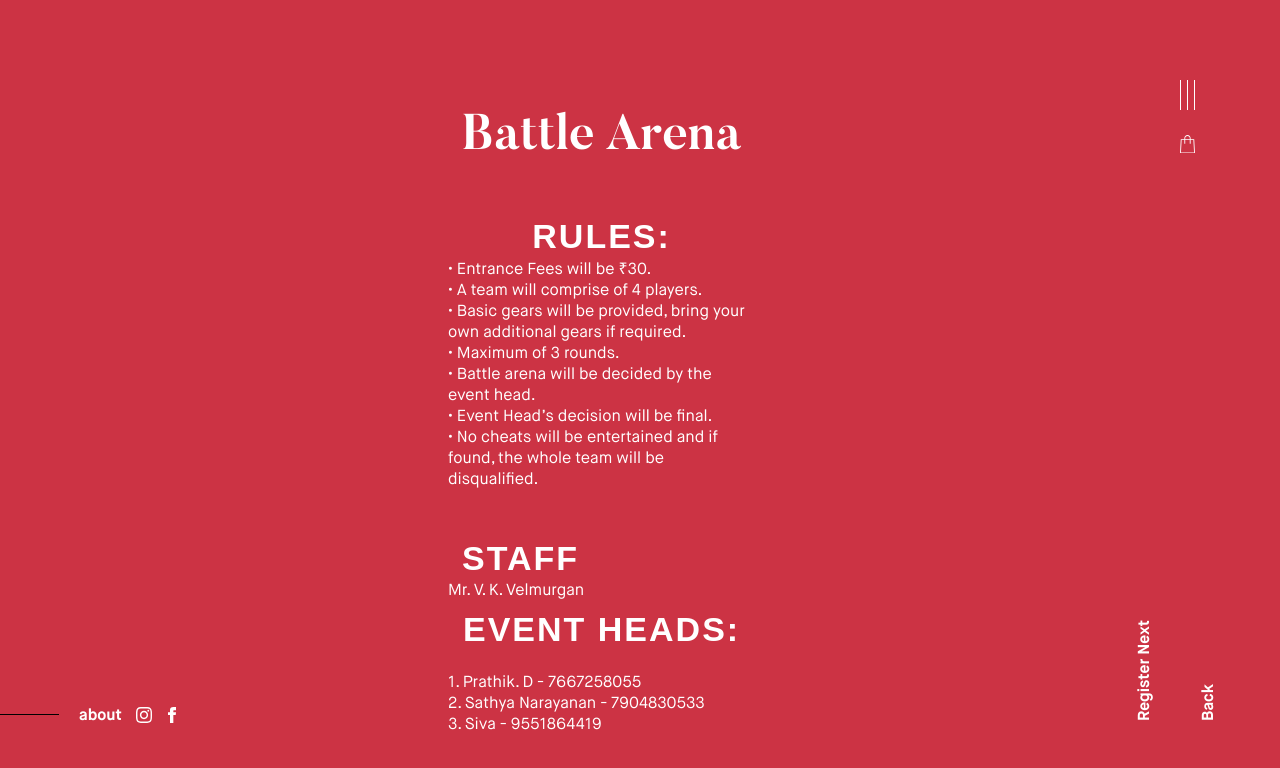
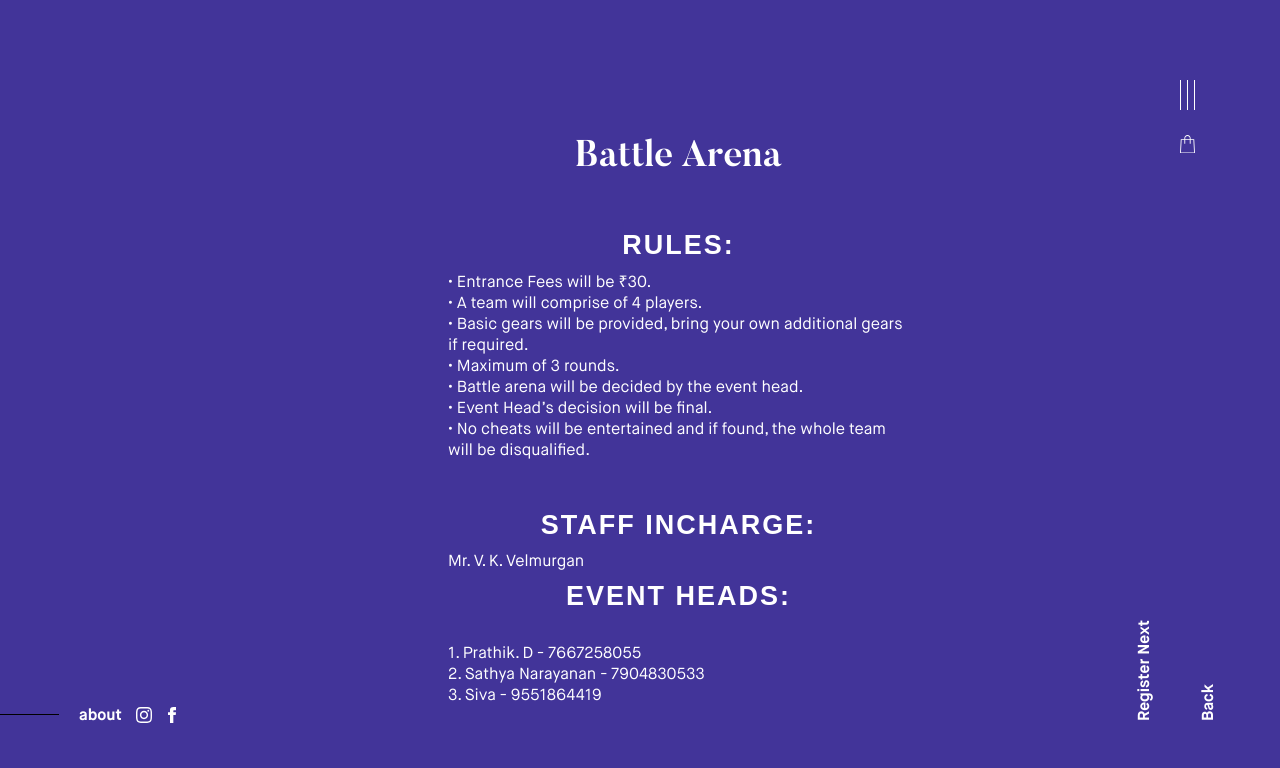
Before and after one commit to arihant927/final, a plain HTML site: page fashion/commissioned/04-tatler.html in a window 1280 px wide. Drawn offline with Linux system fonts and the light colour scheme; a script that the page names is missing; a web font is replaced by a local one.

Commit message:
wallpaper
changed wallpaper for events

```diff
--- a/css/style1.css
+++ b/css/style1.css
@@ -86,7 +86,7 @@ body {
 }
 
 main {
-    background: #c34;
+    background: #0f0082;
     min-height: 100vh;
     display: flex;
     /*overflow: auto;*/
@@ -118,7 +118,7 @@ header {
 
 h3 {
     font-family: "bebas_neue", sans-serif;
-    font-size: 34px;
+    font-size: 27px;
     letter-spacing: 2px;
     overflow: hidden;
     padding: 10px 14px 10px 14px;
@@ -978,7 +978,7 @@ header nav a:hover.next-page,
 
 .content-about h1 {
     width: 100%;
-    font-size: 50px;
+    font-size: 37px;
     margin: 0;
     padding: 40px 0;
     font-family: 'Butler Bold';
@@ -995,7 +995,7 @@ header nav a:hover.next-page,
 
 .content-texte .col1,
 .content-texte .col2 {
-    width: 80%;
+    width: 120%;
 }
 
 .content-texte p,
--- a/css/style10.css
+++ b/css/style10.css
@@ -118,7 +118,7 @@ header {
 
 h3 {
     font-family: "bebas_neue", sans-serif;
-    font-size: 34px;
+    font-size: 27px;
     letter-spacing: 2px;
     overflow: hidden;
     padding: 10px 14px 10px 14px;
@@ -978,7 +978,7 @@ header nav a:hover.next-page,
 
 .content-about h1 {
     width: 100%;
-    font-size: 50px;
+    font-size: 37px;
     margin: 0;
     padding: 40px 0;
     font-family: 'Butler Bold';
@@ -995,7 +995,7 @@ header nav a:hover.next-page,
 
 .content-texte .col1,
 .content-texte .col2 {
-    width: 80%;
+    width: 120%;
 }
 
 .content-texte p,
--- a/css/style11.css
+++ b/css/style11.css
@@ -86,7 +86,7 @@ body {
 }
 
 main {
-    background: #000;
+    background: #c34;
     min-height: 100vh;
     display: flex;
     /*overflow: auto;*/
@@ -94,7 +94,7 @@ main {
 
 .about-page main {
     background: #FFF;
-    color: #000;
+    color: #c34;
     height: 100vh;
     overflow: auto;
 }
@@ -118,7 +118,7 @@ header {
 
 h3 {
     font-family: "bebas_neue", sans-serif;
-    font-size: 34px;
+    font-size: 27px;
     letter-spacing: 2px;
     overflow: hidden;
     padding: 10px 14px 10px 14px;
@@ -285,7 +285,7 @@ section {
 
 .loader section:before {
     content: '';
-    background: rgba(0, 0, 0, 0.8);
+    background: rgb(204, 51, 68);
     width: 100%;
     bottom: 0;
     left: 0;
@@ -297,7 +297,7 @@ section {
 
 .loaded .loader section:before {
     content: '';
-    background: rgba(0, 0, 0, 0.8);
+    background: rgb(204, 51, 68);
     width: 100%;
     height: 0;
     bottom: 0;
@@ -496,7 +496,7 @@ section:nth-child(11):before {
     height: 100vh;
     vertical-align: top;
     background: #000;
-    color: #FFF;
+    color: #000;
     position: relative;
     overflow: hidden;
     pointer-events: auto;
@@ -911,7 +911,8 @@ header nav a:hover.next-page,
     flex-wrap: wrap;
     position: relative;
     margin: auto;
-    width: 60%;
+    width: 30%;
+	color: white;
 }
 
 .contact-page .content-about {
@@ -977,7 +978,7 @@ header nav a:hover.next-page,
 
 .content-about h1 {
     width: 100%;
-    font-size: 50px;
+    font-size: 37px;
     margin: 0;
     padding: 40px 0;
     font-family: 'Butler Bold';
@@ -994,7 +995,7 @@ header nav a:hover.next-page,
 
 .content-texte .col1,
 .content-texte .col2 {
-    width: 80%;
+    width: 120%;
 }
 
 .content-texte p,
@@ -1353,7 +1354,7 @@ label.btn-radio {
     align-items: center;
     justify-content: center;
     padding: 200px 250px;
-    background: rgba(0, 0, 0, 0.8);
+    background: rgb(204, 51, 68);
     pointer-events: none;
     opacity: 0;
     transition: 1.4s cubic-bezier(.19, 1, .22, 1);
@@ -1372,7 +1373,7 @@ label.btn-radio {
     align-items: center;
     justify-content: center;
     padding: 200px 250px;
-    background: rgba(0, 0, 0, 0.8);
+    background: rgb(204, 51, 68);
     pointer-events: none;
     opacity: 0;
     transition: 1.4s cubic-bezier(.19, 1, .22, 1);
@@ -1970,7 +1971,7 @@ div#message {
         align-items: center;
         justify-content: center;
         padding: 40px 40px;
-        background: rgba(0, 0, 0, 0.8);
+        background: rgb(204, 51, 68);
         pointer-events: none;
         opacity: 0;
         transition: 1.4s cubic-bezier(.19, 1, .22, 1);
@@ -1988,7 +1989,7 @@ div#message {
         align-items: center;
         justify-content: center;
         padding: 40px 40px;
-        background: rgba(0, 0, 0, 0.8);
+        background: rgb(204, 51, 68);
         pointer-events: none;
         opacity: 0;
         transition: 1.4s cubic-bezier(.19, 1, .22, 1);
@@ -2040,6 +2041,7 @@ div#message {
         flex-wrap: wrap;
         flex-direction: column;
 		font-size:20px;
+		color: white;
     }
     .content-about,
     .contact-page .content-about {
--- a/css/style2.css
+++ b/css/style2.css
@@ -86,7 +86,7 @@ body {
 }
 
 main {
-    background: #089adf;
+    background: #0ba9f3;
     min-height: 100vh;
     display: flex;
     /*overflow: auto;*/
@@ -118,7 +118,7 @@ header {
 
 h3 {
     font-family: "bebas_neue", sans-serif;
-    font-size: 34px;
+    font-size: 27px;
     letter-spacing: 2px;
     overflow: hidden;
     padding: 10px 14px 10px 14px;
@@ -978,7 +978,7 @@ header nav a:hover.next-page,
 
 .content-about h1 {
     width: 100%;
-    font-size: 50px;
+    font-size: 37px;
     margin: 0;
     padding: 40px 0;
     font-family: 'Butler Bold';
@@ -995,7 +995,7 @@ header nav a:hover.next-page,
 
 .content-texte .col1,
 .content-texte .col2 {
-    width: 80%;
+    width: 120%;
 }
 
 .content-texte p,
--- a/css/style3.css
+++ b/css/style3.css
@@ -118,7 +118,7 @@ header {
 
 h3 {
     font-family: "bebas_neue", sans-serif;
-    font-size: 34px;
+    font-size: 27px;
     letter-spacing: 2px;
     overflow: hidden;
     padding: 10px 14px 10px 14px;
@@ -978,7 +978,7 @@ header nav a:hover.next-page,
 
 .content-about h1 {
     width: 100%;
-    font-size: 50px;
+    font-size: 37px;
     margin: 0;
     padding: 40px 0;
     font-family: 'Butler Bold';
@@ -995,7 +995,7 @@ header nav a:hover.next-page,
 
 .content-texte .col1,
 .content-texte .col2 {
-    width: 80%;
+    width: 120%;
 }
 
 .content-texte p,
--- a/css/style4.css
+++ b/css/style4.css
@@ -86,7 +86,7 @@ body {
 }
 
 main {
-    background: #c34;
+    background: #00a31f;
     min-height: 100vh;
     display: flex;
     /*overflow: auto;*/
@@ -118,7 +118,7 @@ header {
 
 h3 {
     font-family: "bebas_neue", sans-serif;
-    font-size: 34px;
+    font-size: 27px;
     letter-spacing: 2px;
     overflow: hidden;
     padding: 10px 14px 10px 14px;
@@ -978,7 +978,7 @@ header nav a:hover.next-page,
 
 .content-about h1 {
     width: 100%;
-    font-size: 50px;
+    font-size: 37px;
     margin: 0;
     padding: 40px 0;
     font-family: 'Butler Bold';
@@ -995,7 +995,7 @@ header nav a:hover.next-page,
 
 .content-texte .col1,
 .content-texte .col2 {
-    width: 80%;
+    width: 120%;
 }
 
 .content-texte p,
--- a/css/style5.css
+++ b/css/style5.css
@@ -86,7 +86,7 @@ body {
 }
 
 main {
-    background: #c34;
+    background: #7e00ff;
     min-height: 100vh;
     display: flex;
     /*overflow: auto;*/
@@ -118,7 +118,7 @@ header {
 
 h3 {
     font-family: "bebas_neue", sans-serif;
-    font-size: 34px;
+    font-size: 27px;
     letter-spacing: 2px;
     overflow: hidden;
     padding: 10px 14px 10px 14px;
@@ -978,7 +978,7 @@ header nav a:hover.next-page,
 
 .content-about h1 {
     width: 100%;
-    font-size: 50px;
+    font-size: 37px;
     margin: 0;
     padding: 40px 0;
     font-family: 'Butler Bold';
@@ -995,7 +995,7 @@ header nav a:hover.next-page,
 
 .content-texte .col1,
 .content-texte .col2 {
-    width: 80%;
+    width: 120%;
 }
 
 .content-texte p,
--- a/css/style6.css
+++ b/css/style6.css
@@ -86,7 +86,7 @@ body {
 }
 
 main {
-    background: #c34;
+    background: #a700fe;
     min-height: 100vh;
     display: flex;
     /*overflow: auto;*/
@@ -118,7 +118,7 @@ header {
 
 h3 {
     font-family: "bebas_neue", sans-serif;
-    font-size: 34px;
+    font-size: 27px;
     letter-spacing: 2px;
     overflow: hidden;
     padding: 10px 14px 10px 14px;
@@ -978,7 +978,7 @@ header nav a:hover.next-page,
 
 .content-about h1 {
     width: 100%;
-    font-size: 50px;
+    font-size: 37px;
     margin: 0;
     padding: 40px 0;
     font-family: 'Butler Bold';
@@ -995,7 +995,7 @@ header nav a:hover.next-page,
 
 .content-texte .col1,
 .content-texte .col2 {
-    width: 80%;
+    width: 120%;
 }
 
 .content-texte p,
--- a/css/style7.css
+++ b/css/style7.css
@@ -86,7 +86,7 @@ body {
 }
 
 main {
-    background: #c34;
+    background: #fe0072;
     min-height: 100vh;
     display: flex;
     /*overflow: auto;*/
@@ -118,7 +118,7 @@ header {
 
 h3 {
     font-family: "bebas_neue", sans-serif;
-    font-size: 34px;
+    font-size: 27px;
     letter-spacing: 2px;
     overflow: hidden;
     padding: 10px 14px 10px 14px;
@@ -978,7 +978,7 @@ header nav a:hover.next-page,
 
 .content-about h1 {
     width: 100%;
-    font-size: 50px;
+    font-size: 37px;
     margin: 0;
     padding: 40px 0;
     font-family: 'Butler Bold';
@@ -995,7 +995,7 @@ header nav a:hover.next-page,
 
 .content-texte .col1,
 .content-texte .col2 {
-    width: 80%;
+    width: 120%;
 }
 
 .content-texte p,
--- a/css/style8.css
+++ b/css/style8.css
@@ -86,7 +86,7 @@ body {
 }
 
 main {
-    background: #c34;
+    background: #000000;
     min-height: 100vh;
     display: flex;
     /*overflow: auto;*/
@@ -118,7 +118,7 @@ header {
 
 h3 {
     font-family: "bebas_neue", sans-serif;
-    font-size: 34px;
+    font-size: 27px;
     letter-spacing: 2px;
     overflow: hidden;
     padding: 10px 14px 10px 14px;
@@ -978,7 +978,7 @@ header nav a:hover.next-page,
 
 .content-about h1 {
     width: 100%;
-    font-size: 50px;
+    font-size: 37px;
     margin: 0;
     padding: 40px 0;
     font-family: 'Butler Bold';
@@ -995,7 +995,7 @@ header nav a:hover.next-page,
 
 .content-texte .col1,
 .content-texte .col2 {
-    width: 80%;
+    width: 120%;
 }
 
 .content-texte p,
--- a/css/style9.css
+++ b/css/style9.css
@@ -86,7 +86,7 @@ body {
 }
 
 main {
-    background: #c34;
+    background: #423499;
     min-height: 100vh;
     display: flex;
     /*overflow: auto;*/
@@ -118,7 +118,7 @@ header {
 
 h3 {
     font-family: "bebas_neue", sans-serif;
-    font-size: 34px;
+    font-size: 27px;
     letter-spacing: 2px;
     overflow: hidden;
     padding: 10px 14px 10px 14px;
@@ -978,7 +978,7 @@ header nav a:hover.next-page,
 
 .content-about h1 {
     width: 100%;
-    font-size: 50px;
+    font-size: 37px;
     margin: 0;
     padding: 40px 0;
     font-family: 'Butler Bold';
@@ -995,7 +995,7 @@ header nav a:hover.next-page,
 
 .content-texte .col1,
 .content-texte .col2 {
-    width: 80%;
+    width: 120%;
 }
 
 .content-texte p,
--- a/fashion/commissioned/04-tatler.html
+++ b/fashion/commissioned/04-tatler.html
@@ -17,7 +17,7 @@
         <link rel="icon" type="image/png" href="../../fp_favicon.png" />
         <link rel="apple-touch-icon" href="../../fp_apple-icon.html">
 
-        <link rel="stylesheet" href="../../css/style8.css">
+        <link rel="stylesheet" href="../../css/style9.css">
 <link rel="stylesheet" href="../../css/slider.css">
 <link rel="stylesheet" href="../../fonts/fonts.css">
 
@@ -148,7 +148,7 @@ Mr. V. K. Velmurgan <br>
     </a>
 	<div class="contact">
    </div>
-     <a class="next-page" data-href="../../fashion/commissioned/03-look2mode.html">
+     <a class="next-page" data-href="../../fashion/commissioned/05-tatler.html">
         Next
     </a>
 	</div>
```
Also changed, not shown: fashion/commissioned/01-myplace.html (+1 -1 lines), fashion/commissioned/03-look2mode.html (+1 -1 lines), fashion/editorial/01-fucking-young.html (+1 -1 lines), fashion/editorial/02-zebule.html (+1 -1 lines), fashion/editorial/03-bambi.html (+2 -2 lines), fashion/editorial/04-esquire.html (+1 -1 lines), fashion/editorial/05-fashizblack.html (+1 -1 lines).
